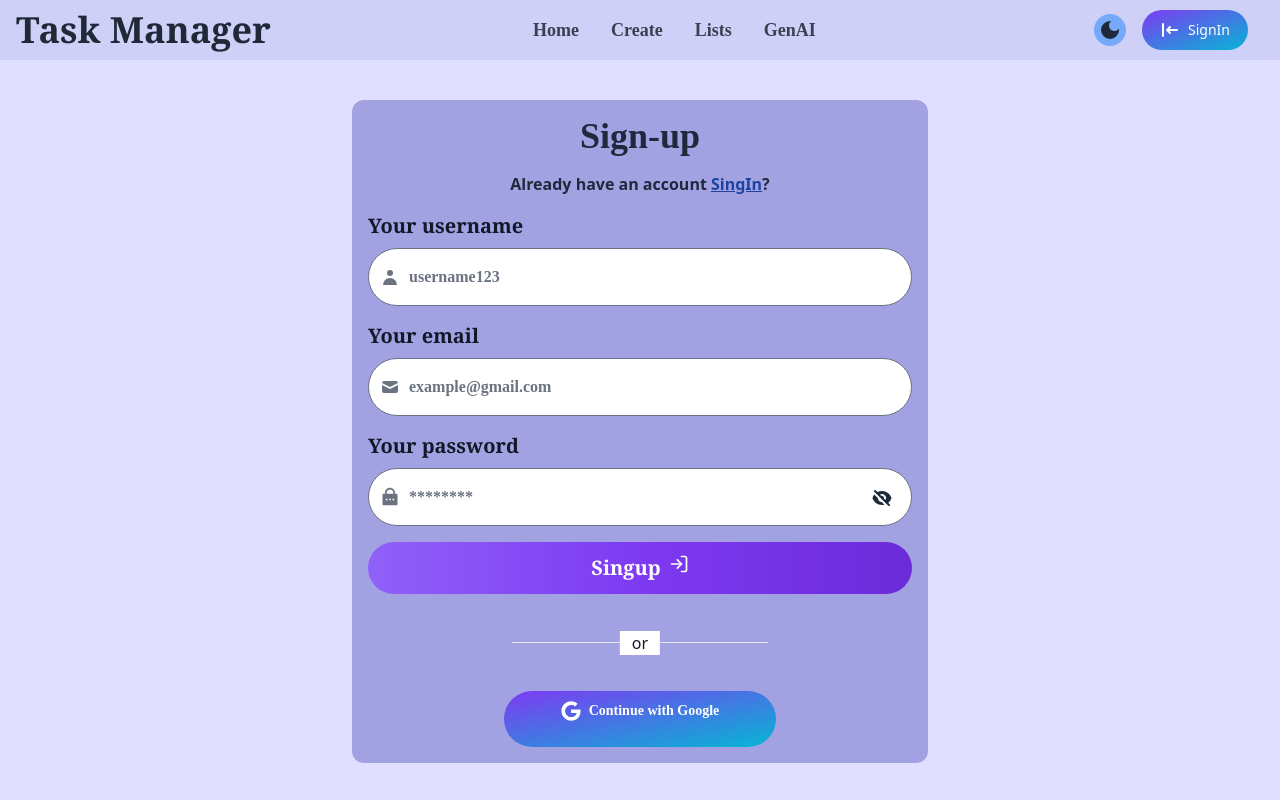
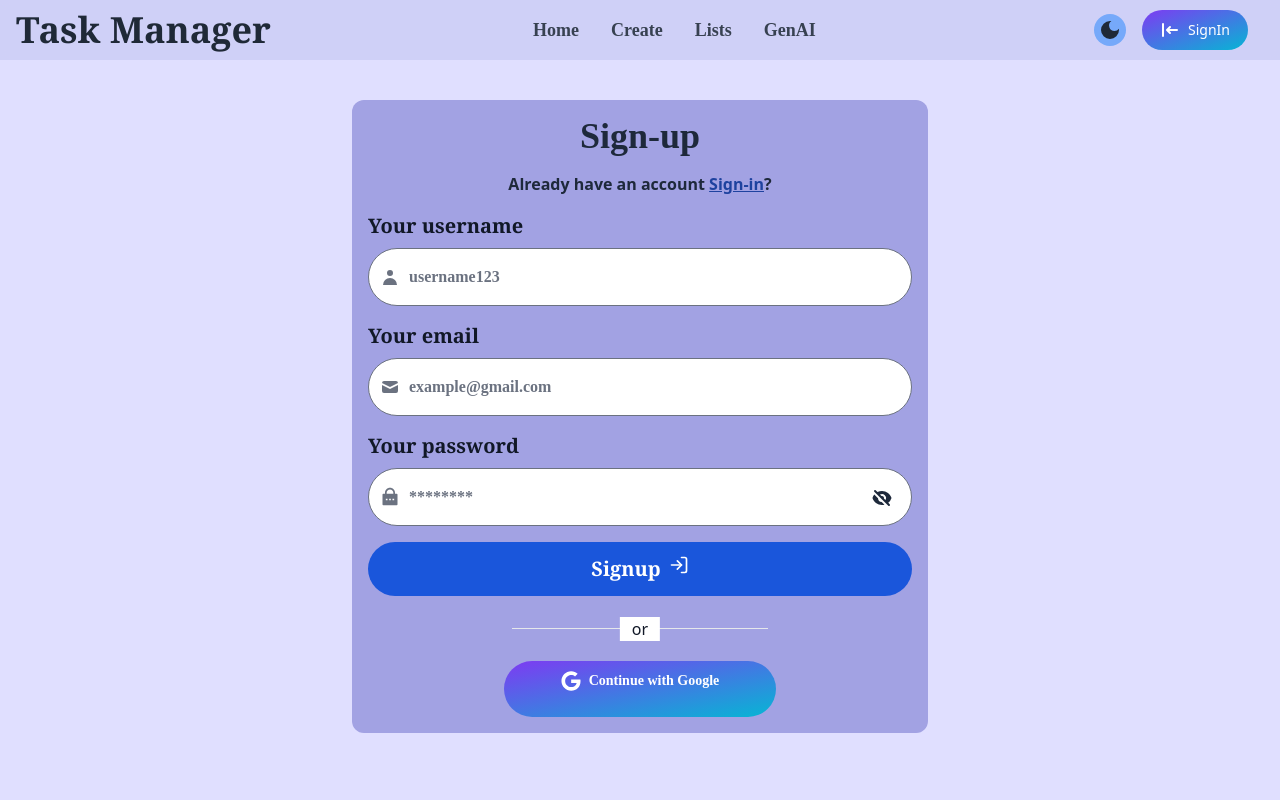
Before and after one commit to Abhilash-03/MERN-Task-Manager, a React (Create React App) app in the folder frontend/tasklists/: page /register in a window 1280 px wide. Built offline with nearby package versions, Linux system fonts and the light colour scheme; no server answers.

Commit message:
updated ui

```diff
--- a/frontend/tasklists/src/components/SignIn.js
+++ b/frontend/tasklists/src/components/SignIn.js
@@ -64,7 +64,7 @@ const SignIn = () => {
   }, 2200);
 
   return (
-    <form onSubmit={handleSubmit} className="flex max-w-xl mx-auto flex-col gap-4 p-4 bg-[#a2a2e3] dark:bg-[#4d4d75] dark:text-[#ece9f3] my-10 rounded-xl py-4">
+    <form onSubmit={handleSubmit} className="flex max-w-xl mx-auto flex-col gap-4 p-4 bg-[#a2a2e3] dark:bg-[#262665] dark:text-[#ece9f3] my-10 rounded-xl py-4">
       {error &&   <Alert color="failure" icon={HiInformationCircle} className="font-semibold font-serif">
       <span className="font-semibold font-tf">Info alert!</span> {error}
     </Alert>}
@@ -78,7 +78,7 @@ const SignIn = () => {
     </Toast>
     }
       <h3 className="text-4xl font-bold font-tf text-center">SignIn</h3>
-      <p className="text-md font-semibold text-center">Don't have an account <Link to={'/register'} className="text-blue-800 dark:text-[#8dbebe] dark:hover:text-blue-300 underline hover:text-blue-500">Sing-up</Link>?</p>
+      <p className="text-md font-semibold text-center">Don't have an account <Link to={'/register'} className="text-blue-800 dark:text-[#8dbebe] dark:hover:text-blue-300 underline hover:text-blue-500">Sign-up</Link>?</p>
       <div>
         <div className="mb-2 block">
           <Label htmlFor="email" className="md:text-xl text-lg font-serif font-bold" value="Your email" />
@@ -92,8 +92,8 @@ const SignIn = () => {
         <TextInput id="password" sizing={'lg'} icon={RiLockPasswordFill} color={customTheme} theme={customTheme} placeholder="********" type={showPassword ? "text" : "password"} onChange={handleChange} required />
         <span className="absolute top-12 right-3 text-xl cursor-pointer h-9 w-9 hover:text-blue-300 hover:bg-gray-600 hover:rounded-full p-2" onClick={() => setShowPassword(!showPassword)}>{showPassword ? <HiEye/> :  <HiEyeOff/> }</span>
       </div>
-      <Button type="submit" gradientMonochrome={'purple'} theme={customTheme} disabled={loading} size={'lg'} pill>{loading ? <> <Spinner aria-label="Alternate spinner button example" size="sm" />
-        <span className="pl-3">processing...</span> </> : 'Singin'} <span className="ml-2">{<FiLogIn/>}</span></Button>
+      <Button type="submit" color={'blue'}  theme={customTheme} disabled={loading} size={'lg'} pill>{loading ? <> <Spinner aria-label="Alternate spinner button example" size="sm" />
+        <span className="pl-3">processing...</span> </> : 'Signin'} <span className="ml-2">{<FiLogIn/>}</span></Button>
 
      {/* Google Option */}
      <div className="inline-flex items-center justify-center w-full">
--- a/frontend/tasklists/src/components/Signup.js
+++ b/frontend/tasklists/src/components/Signup.js
@@ -66,7 +66,7 @@ const Signup = () => {
   }
 
   return (
-    <form onSubmit={handleSubmit} className="flex max-w-xl mx-auto flex-col gap-4 p-4 bg-[#a2a2e3] dark:bg-[#4d4d75] dark:text-[#ece9f3] my-10 rounded-xl">
+    <form onSubmit={handleSubmit} className="flex max-w-xl mx-auto flex-col gap-4 p-4 bg-[#a2a2e3] dark:bg-[#262665] dark:text-[#ece9f3] my-10 rounded-xl">
           {error &&   <Alert color="failure" icon={HiInformationCircle} className="font-semibold font-serif">
       <span className="font-semibold font-tf">Error:</span> '{error}' is already taken or using by other user.
     </Alert>}
@@ -80,7 +80,7 @@ const Signup = () => {
     </Toast>
     }
       <h3 className="text-4xl font-bold font-tf text-center">Sign-up</h3>
-      <p className="text-md font-semibold text-center">Already have an account <Link to={'/login'} className="text-blue-800 underline dark:text-[#8dbebe] dark:hover:text-blue-300 hover:text-blue-500">SingIn</Link>?</p>
+      <p className="text-md font-semibold text-center">Already have an account <Link to={'/login'} className="text-blue-800 underline dark:text-[#8dbebe] dark:hover:text-blue-300 hover:text-blue-500">Sign-in</Link>?</p>
       <div>
         <div className="mb-2 block">
           <Label htmlFor="username" className="md:text-xl text-lg font-serif font-bold" value="Your username" />
@@ -100,12 +100,12 @@ const Signup = () => {
         <TextInput id="password" sizing={'lg'} icon={RiLockPasswordFill} color={customTheme} theme={customTheme} placeholder="********" type={showPassword ? "text" : "password"} onChange={handleChange} required />
         <span className="absolute top-12 right-3 text-xl cursor-pointer h-9 w-9 hover:text-blue-300 hover:bg-gray-600 hover:rounded-full p-2" onClick={() => setShowPassword(!showPassword)}>{showPassword ? <HiEye/> :  <HiEyeOff/> }</span>
       </div>
-      <Button type="submit" gradientMonochrome={'purple'}  theme={customTheme} disabled={loading} size={'lg'} pill>{loading ? <> <Spinner aria-label="Alternate spinner button example" size="sm" />
-        <span className="pl-3">Processing...</span> </> : 'Singup'} <span className="ml-2">{<FiLogIn/>}</span></Button>
+      <Button type="submit" color={'blue'}  theme={customTheme} disabled={loading} size={'lg'} pill>{loading ? <> <Spinner aria-label="Alternate spinner button example" size="sm" />
+        <span className="pl-3">Processing...</span> </> : 'Signup'} <span className="ml-2">{<FiLogIn/>}</span></Button>
 
            {/* Google Option */}
      <div className="inline-flex items-center justify-center w-full">
-    <hr className="w-64 h-px my-8 bg-gray-200 border-0 dark:bg-gray-700"/>
+    <hr className="w-64 h-px my-4 bg-gray-200 border-0 dark:bg-gray-700"/>
     <span className="absolute px-3 font-medium text-gray-900 -translate-x-1/2 bg-white left-1/2 dark:text-white dark:bg-gray-900">or</span>
     </div>
      <OAuth />
--- a/frontend/tasklists/src/page/Lists.js
+++ b/frontend/tasklists/src/page/Lists.js
@@ -117,7 +117,7 @@ const Lists = () => {
       <Toast.Toggle />
     </Toast>
   }
-    <section className='grid grid-cols-1 gap-3 lg:gap-5 md:grid-cols-2 lg:grid-cols-3 mx-5 my-10 h-[65vh] overflow-y-auto overflow-x-hidden px-3'>
+    <section className={`grid grid-cols-1 gap-3 lg:gap-5 md:grid-cols-2 lg:grid-cols-3 mx-5 my-10 ${lists.length > 0 && "h-[65vh]"} overflow-y-auto overflow-x-hidden px-3`}>
       {filterName === 'all'?
          lists.map(todo => (
           <Cards key={todo._id} todo={todo} setMessage={setMessage} handleGetTodos={handleGetTodos} />
@@ -132,8 +132,8 @@ const Lists = () => {
     </section>
     {
       lists.length === 0 && (
-        <div className='flex items-center justify-center  bg-[#7c7ced] sm:w-2/4 w-full mx-auto py-4 flex-col shadow-shd dark:shadow-lg dark:shadow-white'>
-        <h1 className='sm:text-2xl text-base font-bold font-tf flex items-center justify-center p-3 text-gray-800'>Todo list is empty, create a new one.</h1>
+        <div className='flex items-center justify-center bg-[#7c7ced] sm:w-3/4 w-full mx-auto py-4 flex-col shadow-shd dark:shadow-lg dark:bg-pink-500 rounded-2xl'>
+        <h1 className='sm:text-2xl text-lg font-bold font-tf flex items-center justify-center p-3 text-gray-800'>Todo list is empty, create a new one.</h1>
         <Link to={'/create'}>
         <Button  gradientMonochrome="purple" className='my-4 font-tf font-bold' size={'lg'} pill>
           <MdCreateNewFolder className="mr-2 h-5 w-5" />
```
